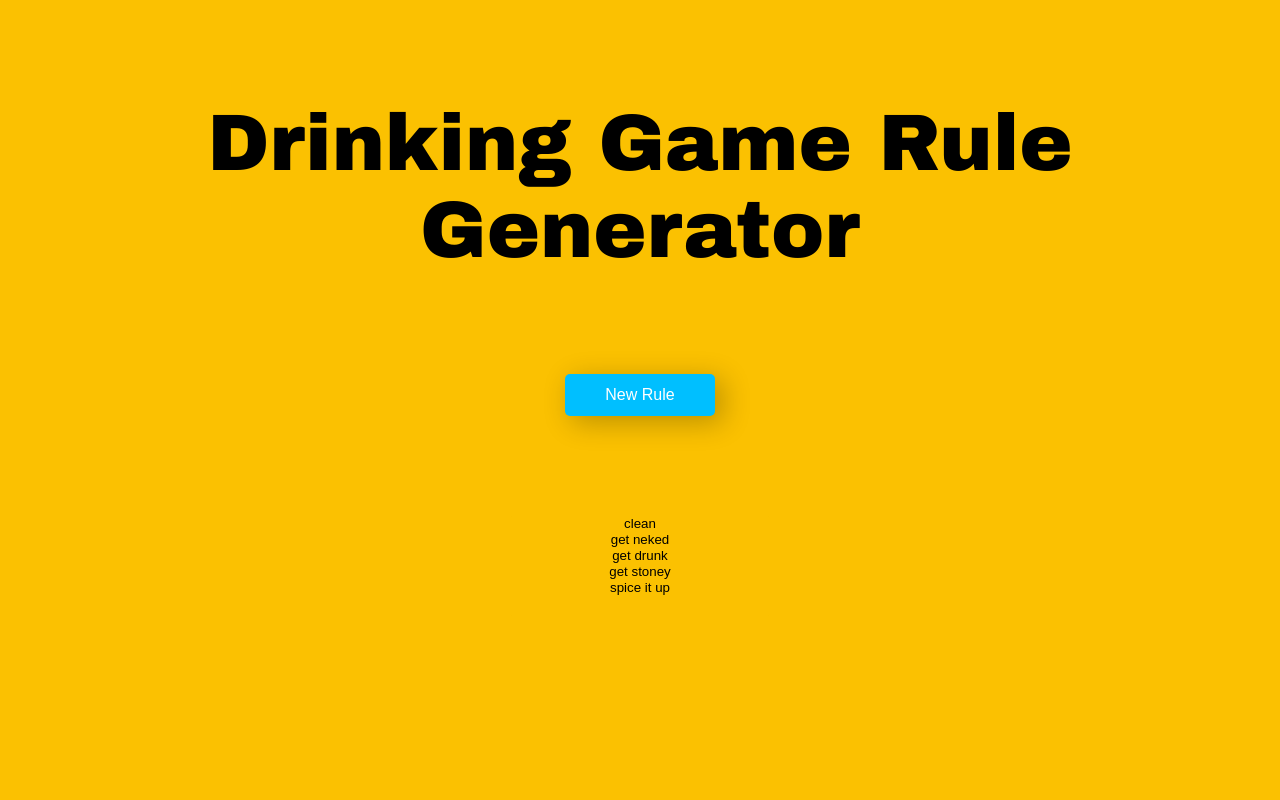
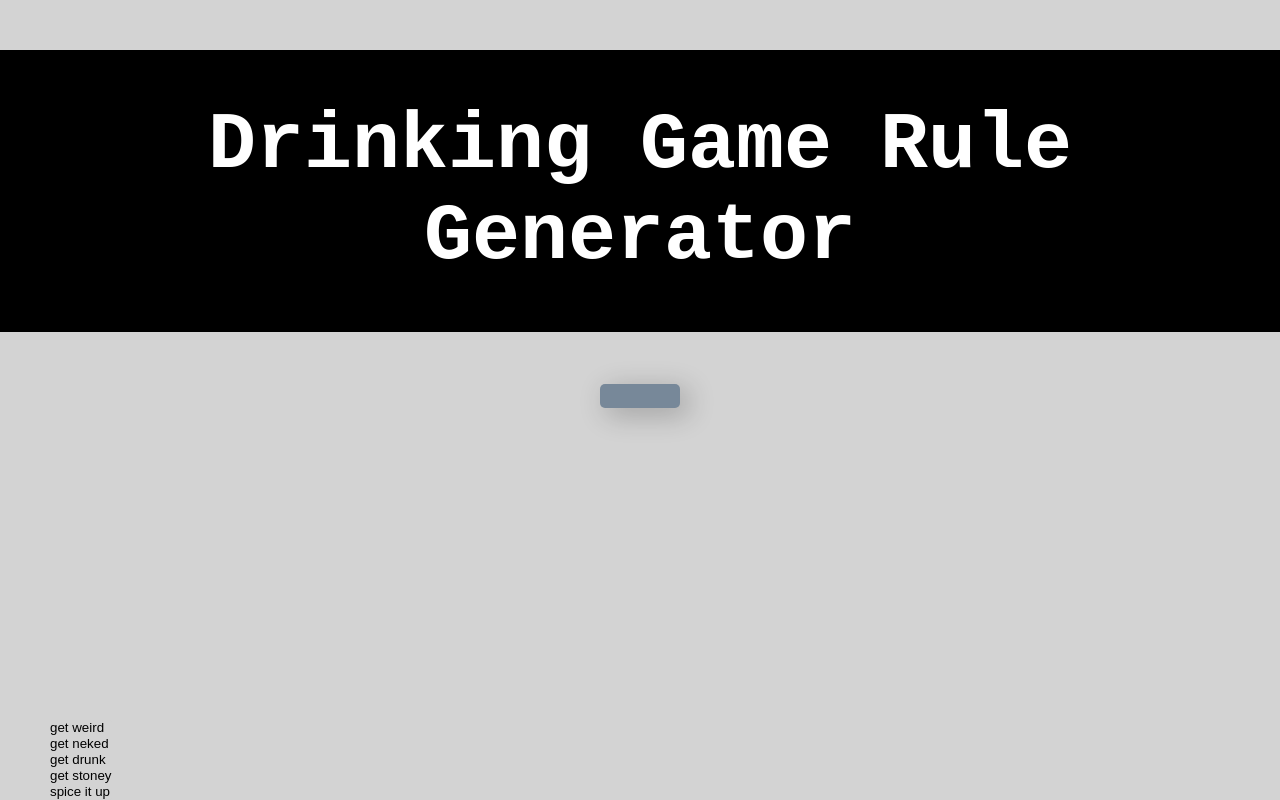
Before and after one commit to ShepSims/DrinkingGameRuleGenerator, a plain HTML site: page index.html in a window 1280 px wide. Drawn offline with Linux system fonts and the light colour scheme.

Commit message:
Style selection b

```diff
--- a/index.html
+++ b/index.html
@@ -23,7 +23,7 @@
 
     <!-- New Rule Button -->
     <div>
-        <button class="btn" id="button2" onclick="display_rule();">New Rule</button>
+        <button class="btn" id="button2" onclick="display_rule();">        </button>
     </div>
 
     <!-- "Result" element displaying drinking rule -->
@@ -32,7 +32,7 @@
     <!-- multiple choice selection box for list inclusion -->
     <div>
         <select id="choices" multiple="multiple">
-            <option value="clean_rules">clean</option>
+            <option value="clean_rules">get weird</option>
             <option value="stripping_rules">get neked</option>
             <option value="drinking_rules">get drunk</option>
             <option value="smoking_rules">get stoney</option>
--- a/styles/style.css
+++ b/styles/style.css
@@ -4,7 +4,7 @@
 }
 
 body {
-    background-color: #FBC101;
+    background-color: lightgray;
     align-items: center;
     padding-top: 50px;
 }
@@ -24,11 +24,11 @@ div{
 
 /* Style the header */
 .header {
-    background-color: #FBC101;
+    background-color: black;
     text-align: center;
     font-size: 500%;
-    font-family: "Arial Black";
-    color: black;
+    font-family: "Courier New";
+    color: white;
     font-weight: bold;
     padding-bottom: none;
 }
@@ -39,8 +39,8 @@ div{
     border: none;
     padding: 12px 40px;
     font-size: 16px;
-    background-color: deepskyblue;
-    color: #fff;
+    background-color: lightslategray;
+    color: black;
     border-radius: 5px;
     box-shadow: 7px 6px 28px 1px rgba(0, 0, 0, 0.24);
     cursor: pointer;
@@ -54,11 +54,21 @@ div{
     box-shadow: 3px 2px 22px 1px rgba(0, 0, 0, 0.24);
 }
 
+option:checked {
+  background: red linear-gradient(0deg, red 0%, red 100%);
+}
+
 select {
-    align-self: center;
-    text-align: center;
-    background:#FBC101;
-    border:none;
-    height:100px;
-    width:260px;
+    height : 10vh;
+    position : absolute;
+    top: 90vh;
+    background:lightgray;
+    border: none;
+    box-shadow: none;
+    display: block;
+    margin: 0 auto;
 }
+
+select:focus {
+  outline: none;
+}
```
